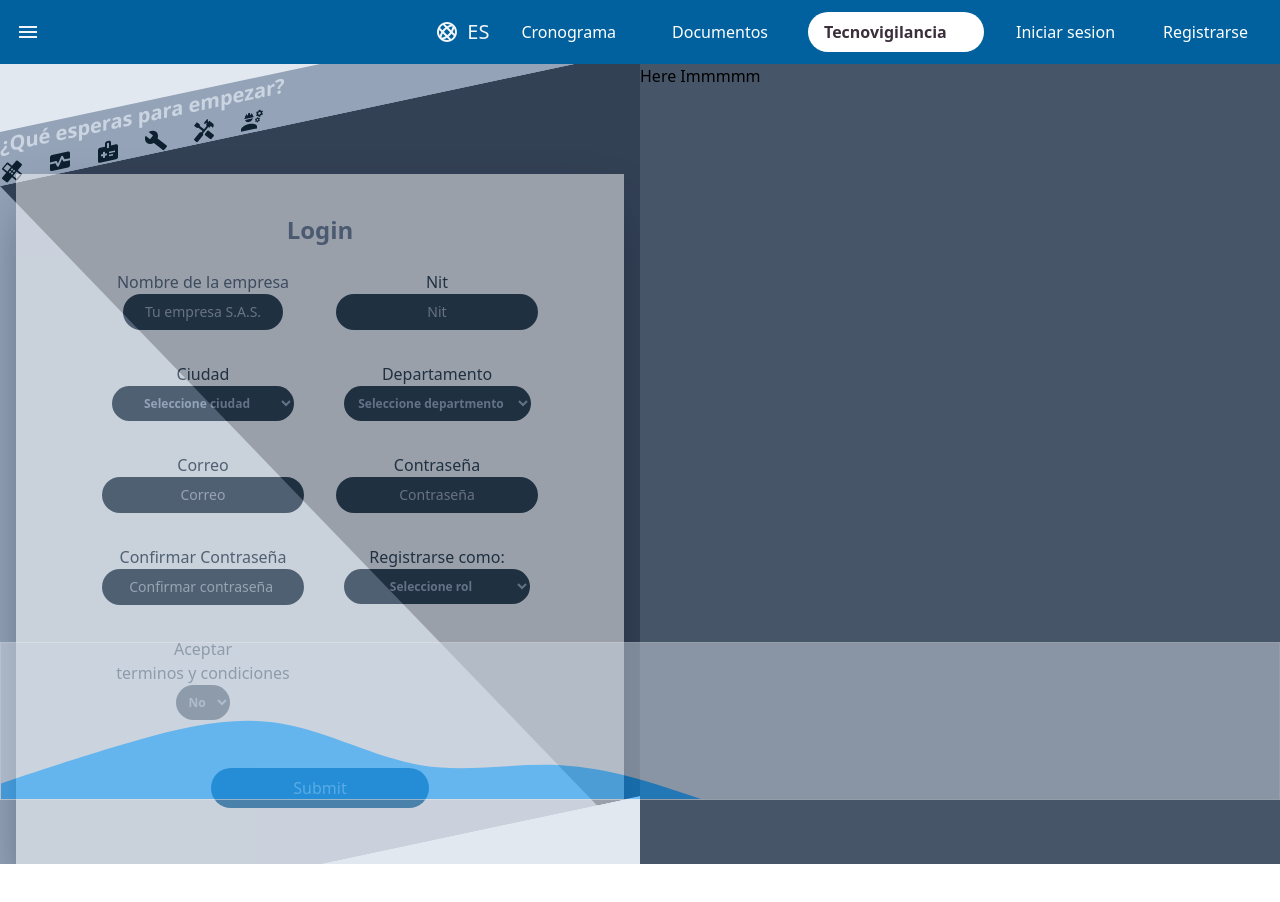
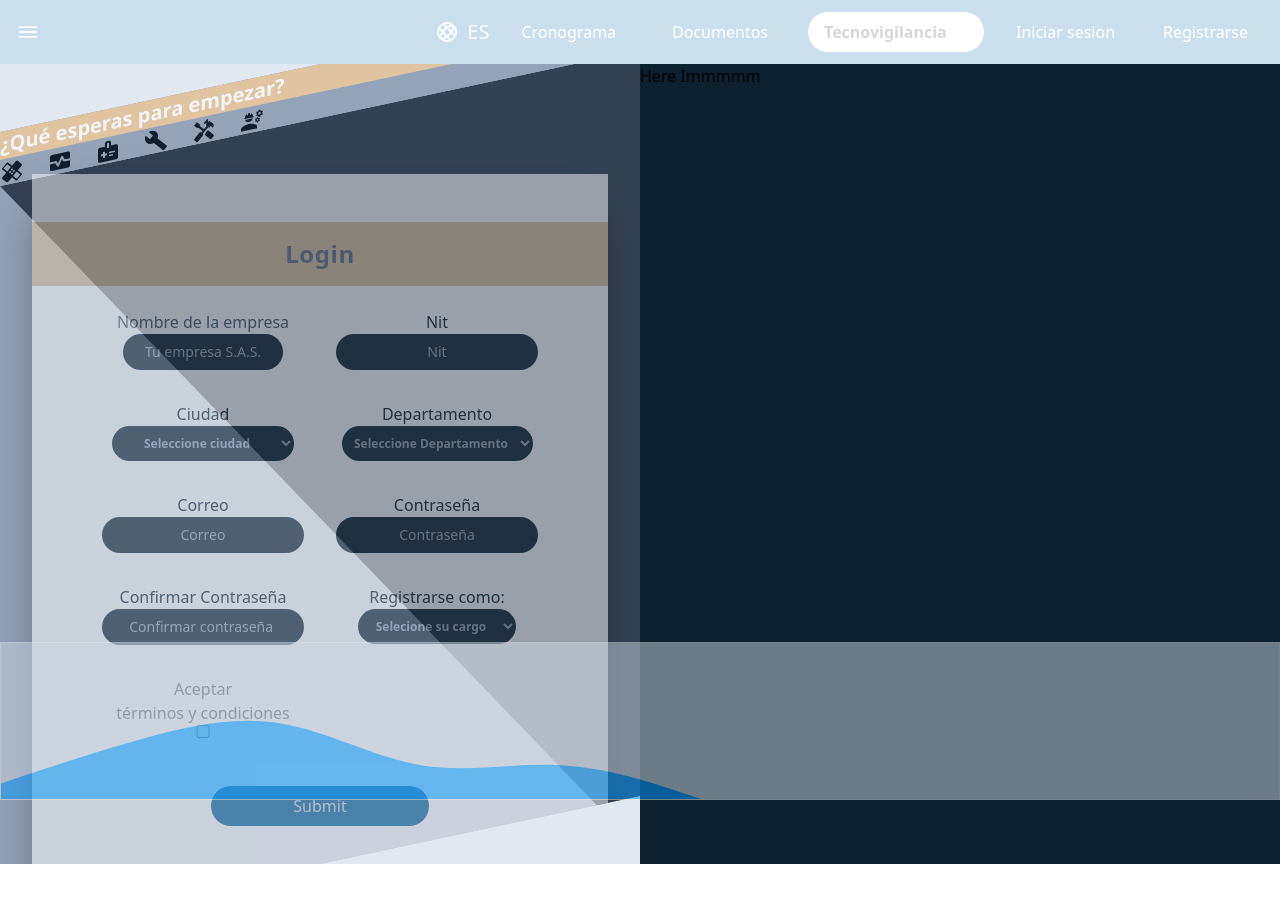
Before and after one commit to ccastri/yc.io, a Next.js app: page / in a window 1280 px wide. Shown: the top 902 px of the page. Built offline with nearby package versions, Linux system fonts and the light colour scheme.

Commit message:
signup form UI upgrades

```diff
--- a/src/app/page.tsx
+++ b/src/app/page.tsx
@@ -108,14 +108,20 @@ const location=[
       ],
 
     },
+
   ]
+    const userTypes =[
+      'Ingeniero',
+      'Profesional en salud',
+      'Tecnico',
 
+    ]
   const methods = useForm<User>();
 
   const { register, handleSubmit, control, formState: { errors  } } = methods
 
   // const handleChange = (e: ChangeEvent<HTMLInputElement> | ChangeEvent<HTMLSelectElement>) => {
-  //   const { name, value } = e.currentTarget
+  //   'const' { name, value } = e.currentTarget
   //   setUser({ ...user, [name]: value })
   // }
   // const onSubmit: SubmitHandler<User> = async (data: User) => {
@@ -126,7 +132,7 @@ const location=[
   return (
 <div className="relative mt-16 w-100 xl:flex h-screen bg-slate-200 overflow-y-hidden  xl:flex-col transition-all duration-200  mb-32">
   <div className=" w-full h-screen  bg-slate-400 opacity- xl:w-[50%] transition-all duration-200 transform -skew-y-12  overflow-y-hidden "  >
-    <h1 className= ' text-xl font-bold text-slate-300'>¿Qué esperas para empezar?</h1>
+    <h1 className= ' bg-[#E0C4A0] text-xl font-bold text-slate-100'>¿Qué esperas para empezar?</h1>
     <div className= "space-x-6 text-[#0D202F]">
 
     <HealingIcon/>
@@ -137,9 +143,9 @@ const location=[
     <EngineeringIcon/>
     </div>
 
-    <div className=' absolute flex z-10 h-full w-full px-4 transform skew-y-12 my-auto overflow-auto  scrollbar-track-transparent overflow-y-scroll scrollbar-thin scrollbar-thumb-slate-100 scrollbar-thumb-rounded-md'>
-      <div className='shadow-2xl mt-14 flex flex-col w-full space-y-4 my-auto py-10 opacity-50 items-center hover:opacity-90 bg-[#FFFF] shadow-slate-900 px-4 transition-all duration-300 transform '>
-        <h1 className= 'text-slate-500 font-bold text-2xl '>Login</h1>
+    <div className=' absolute flex z-10 h-full w-full px-8  transform skew-y-12 my-auto overflow-auto  scrollbar-track-transparent overflow-y-scroll scrollbar-thin scrollbar-thumb-slate-100 scrollbar-thumb-rounded-md'>
+      <div className='shadow-2xl mt-14 flex flex-col w-full space-y-4 my-auto py-12 opacity-50 items-center hover:opacity-90 bg-[#FFFF] shadow-slate-900  transition-all duration-300 transform '>
+        <h1 className= 'text-slate-500 font-bold text-2xl text-center py-4 tracking-wide w-full bg-[#E0C4A0] '>Login</h1>
         <form action="" onSubmit={handleSubmit(onSubmit)} className="p-2 text-md text-center flex flex-col transition-all duration-300 transform  md:grid md:grid-cols-2 md:justify-evenly w-auto gap-8 text-[#0D202F] mx-auto">
           <label  className=' text-md text-center flex flex-col  w-auto text-slate-600 mx-auto '>
             Nombre de la empresa
@@ -174,9 +180,9 @@ const location=[
              {...register('ciudad' , {
               required: 'Seleccione la ciudad donde se ubica la empresa',
               })}
-  // defaultValue='Seleccione ciudad'
+
   >
-      <option value="">Seleccione ciudad</option> {/* Set default value as empty string */}
+      <option value="">Seleccione ciudad</option>
           {location.map((el) =>
             el.name == "city" &&
             el.options.map((city) => (
@@ -195,8 +201,9 @@ const location=[
              {...register('departamento' , {
                required: 'Seleccione el departamento donde se ubica la empresa',
               })}
-              defaultValue="Seleccione departmento"
+
             >
+              <option value="">Seleccione Departamento</option>
               {location.map(el=> el.name== 'department' && el.options.map(department=> (<option key={department.value}>
                 {department.value}
               </option>)))}
@@ -247,48 +254,37 @@ const location=[
               />
               {errors.confirmarContraseña && <span className="text-red-500 font-semibold text-center text-sm w-36">{errors.confirmarContraseña?.message}</span>}
           </label>
-          <label className='flex flex-col text-md text-center items-center px-2'>
+ <label  className='text-md text-center flex flex-col  w-auto text-[#0D202F] mx-auto '>
   Registrarse como:
-
     <select
-            // id={field.name}
-            className="text-center w-full items-center  p-2 right-0 rounded-full  text-slate-400 bg-[#0D202F] text-xs  pl-2 text-md focus:outline-dotted hover:decoration-sky-600 font-semibold"
-                        {...register('role' , {
-              required: 'Seleccione el cargo o funcion que desempeña en la empresa',
+     className="text-center w-full items-center bg-[#0D202F]  p-2 right-0 rounded-full  text-slate-400 text-xs text-md focus:outline-none font-semibold" id=""
+      {...register('role', {
+        required: 'Seleccione el cargo o función que desempeña en la empresa',
       })}
-
     >
-            <option key='0' value= '0'>
-              Seleccione rol
+       <option value=''>
+       Selecione su cargo
       </option>
-            <option key='1' value= '1'>
-              Especialista en salud
+     {userTypes.map(type=>
+       <option key={type} value={type}>
+        {type}
       </option>
-            <option key='2' value= '2'>
-              Ingeniero
-            </option>
-            <option key='3' value= '3'>
-              Tecnico
-            </option>
+        )}
     </select>
     {errors.role && <span className="text-red-500 font-semibold text-center text-sm w-36">{errors.role?.message}</span>}
 </label>
-          <label className='flex flex-col text-md text-center items-center w-full'>
-            Aceptar <br/> terminos y condiciones
-          <select
-            className="w-auto text-center items-center  p-2 right-0 rounded-full md:mb-0  text-slate-400 bg-[#0D202F] text-xs  pl-2 hover:underline text-md focus:outline-dotted hover:decoration-sky-600 font-semibold"
-                        {...register('tos' , {
-              required: 'Debe aceptar las politicas para continuar el proceso',
+ <label  className='text-md text-center flex flex-col  w-auto text-[#0D202F] mx-auto '>
+  Aceptar <br /> términos y condiciones
+  {/* <div className="relative"> */}
+    <input
+      type="checkbox"
+      className="text-center w-full items-center bg-[#0D202F]  p-2 right-0 rounded-full  text-slate-400 text-xs text-md focus:outline-none font-semibold" id=""
+      {...register('tos', {
+        required: 'Debe aceptar las políticas para continuar el proceso',
       })}
-              >
-            <option key='0' value= '0'>
-              No
-            </option>
-            <option key='1' value= '1'>
-              Si
-            </option>
-          </select>
+    />
     {errors.tos && <span className="text-red-500 font-semibold text-center text-sm w-36">{errors.tos?.message}</span>}
+  {/* </div> */}
 </label>
           <input type='submit' className='text-slate-300 hover:opacity-75 mt-4 py-2 mb-6 md:ml-[25%] rounded-full md:justify-center transform hover:scale-125 hover:bg-slate-500 hover:text-slate-100 focus:outline-none transition-all duration-150 hover:ease-in-out col-span-2 md:w-1/2 bg-[#00619E]' placeholder='Submit'/>
         </form>
@@ -297,7 +293,7 @@ const location=[
 
     <div className=" h-screen  bg-slate-700 pt-36 clip-triangle -rotate-180   w-full"   />
     </div>
-    <div className='absolute  right-0 h-screen  border-black bg-slate-600 hidden xl:flex w-[50%]'>
+    <div className='absolute  right-0 h-screen  border-black bg-[#0D202F] hidden xl:flex w-[50%]'>
       <h1>Here Immmmm</h1>
     </div>
 </div>
```
Lines whose indentation alone changed are shown as unchanged.
